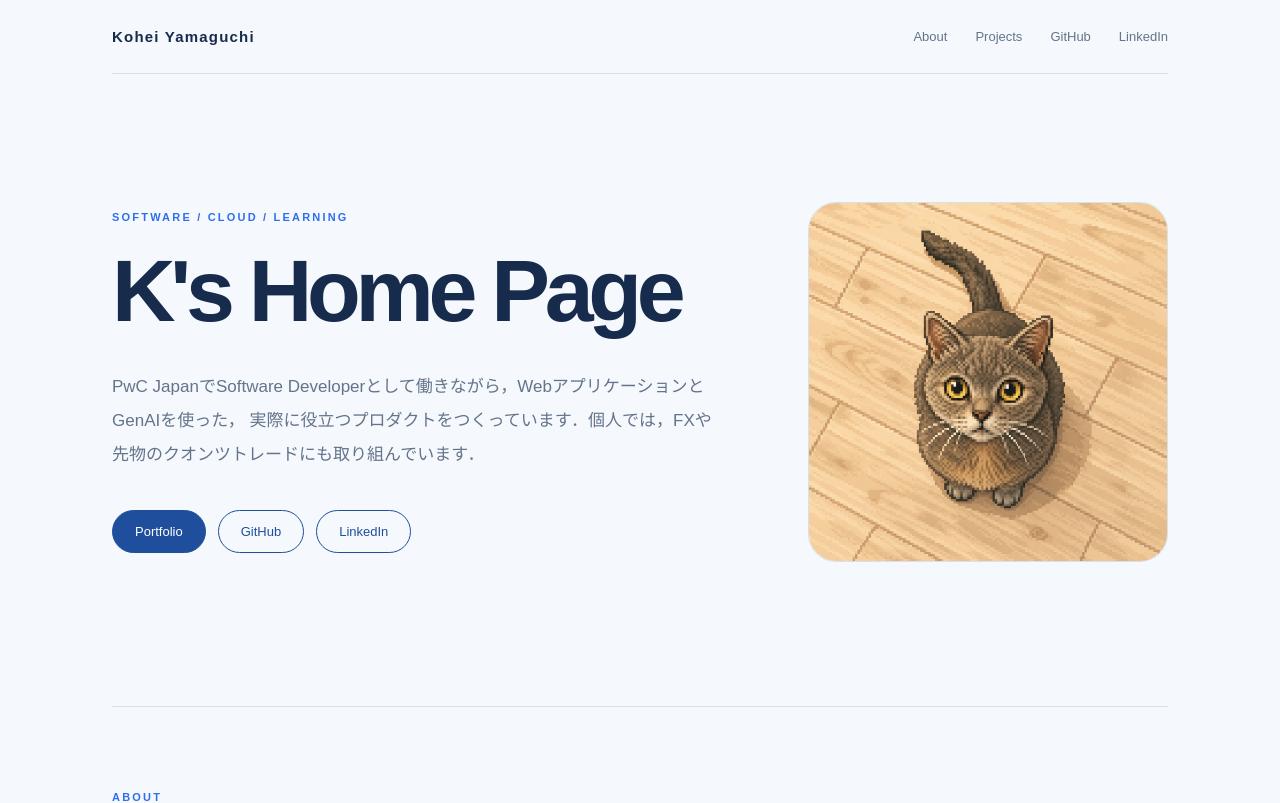
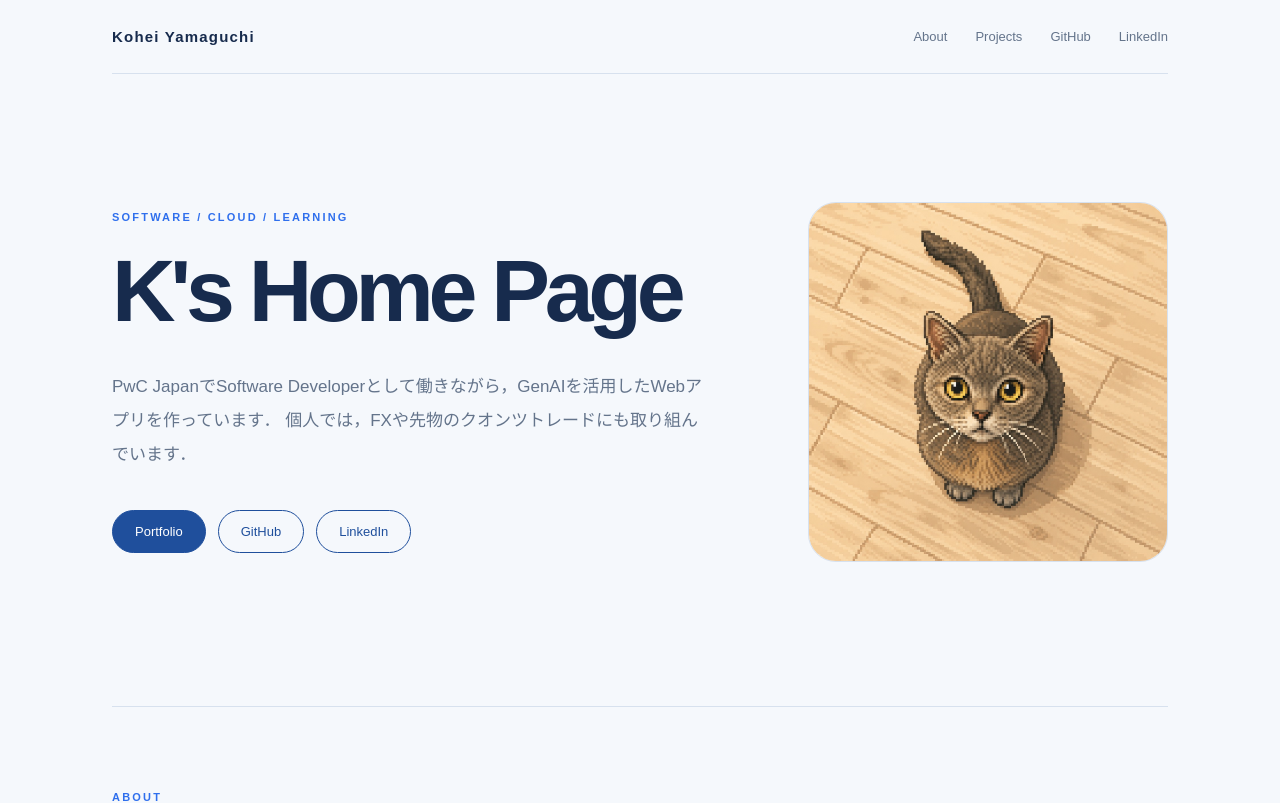
Before and after one commit to K0he1/koheiyamaguchi-portfolio, a Next.js app: page / in a window 1280 px wide. Shown: the top 803 px of the page. Built offline with nearby package versions, Linux system fonts and the light colour scheme.

Commit message:
Update hero section content and improve heading formatting

```diff
--- a/app/page.tsx
+++ b/app/page.tsx
@@ -26,10 +26,10 @@ export default function Home() {
         <div className="hero-layout">
           <div className="hero-content">
             <p className="eyebrow">SOFTWARE / CLOUD / LEARNING</p>
-            <h1>K's Home Page</h1>
+            <h1>K&apos;s Home Page</h1>
             <p className="hero-copy">
-              PwC JapanでSoftware Developerとして働きながら，WebアプリケーションとGenAIを使った，
-              実際に役立つプロダクトをつくっています．個人では，FXや先物のクオンツトレードにも取り組んでいます．
+              PwC JapanでSoftware Developerとして働きながら，GenAIを活用したWebアプリを作っています．
+              個人では，FXや先物のクオンツトレードにも取り組んでいます．
             </p>
             <div className="hero-links">
               <a className="button button-primary" href="#projects">Portfolio</a>
```
